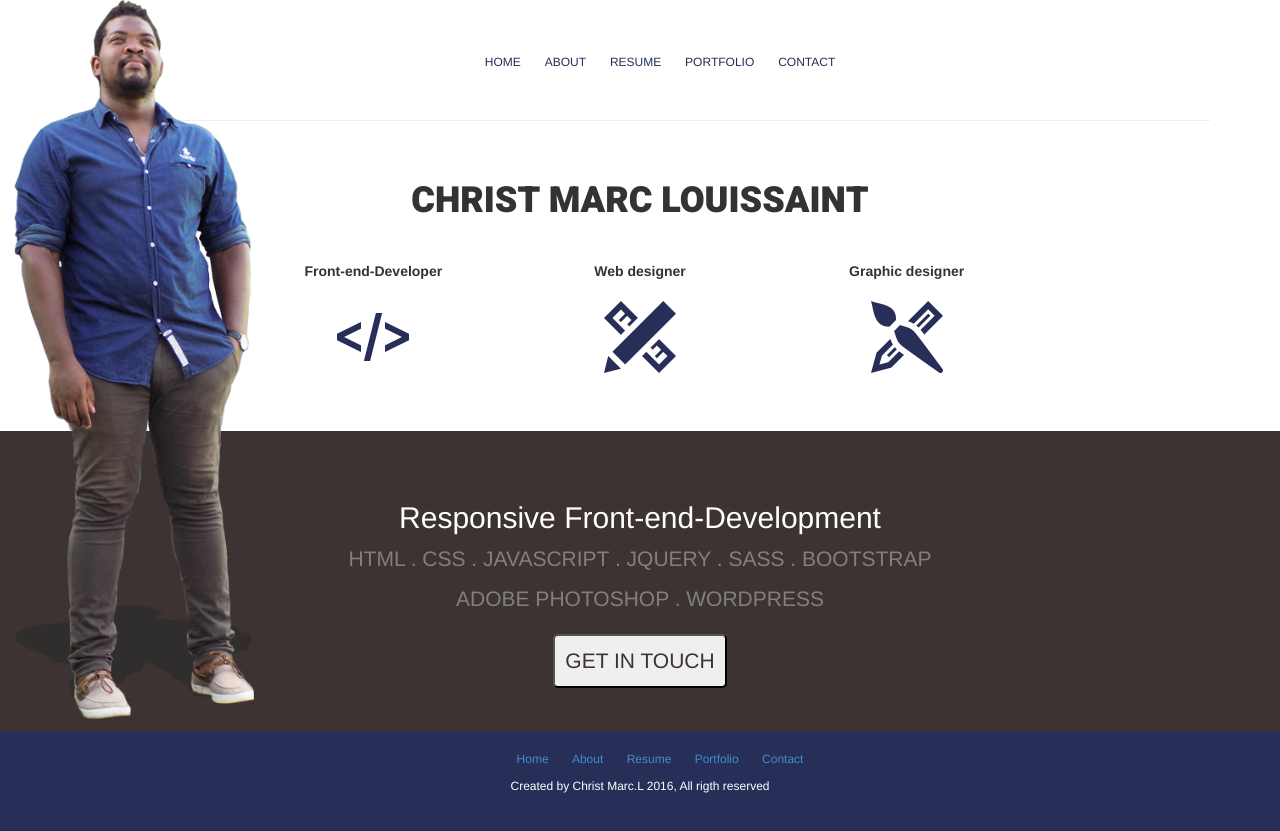
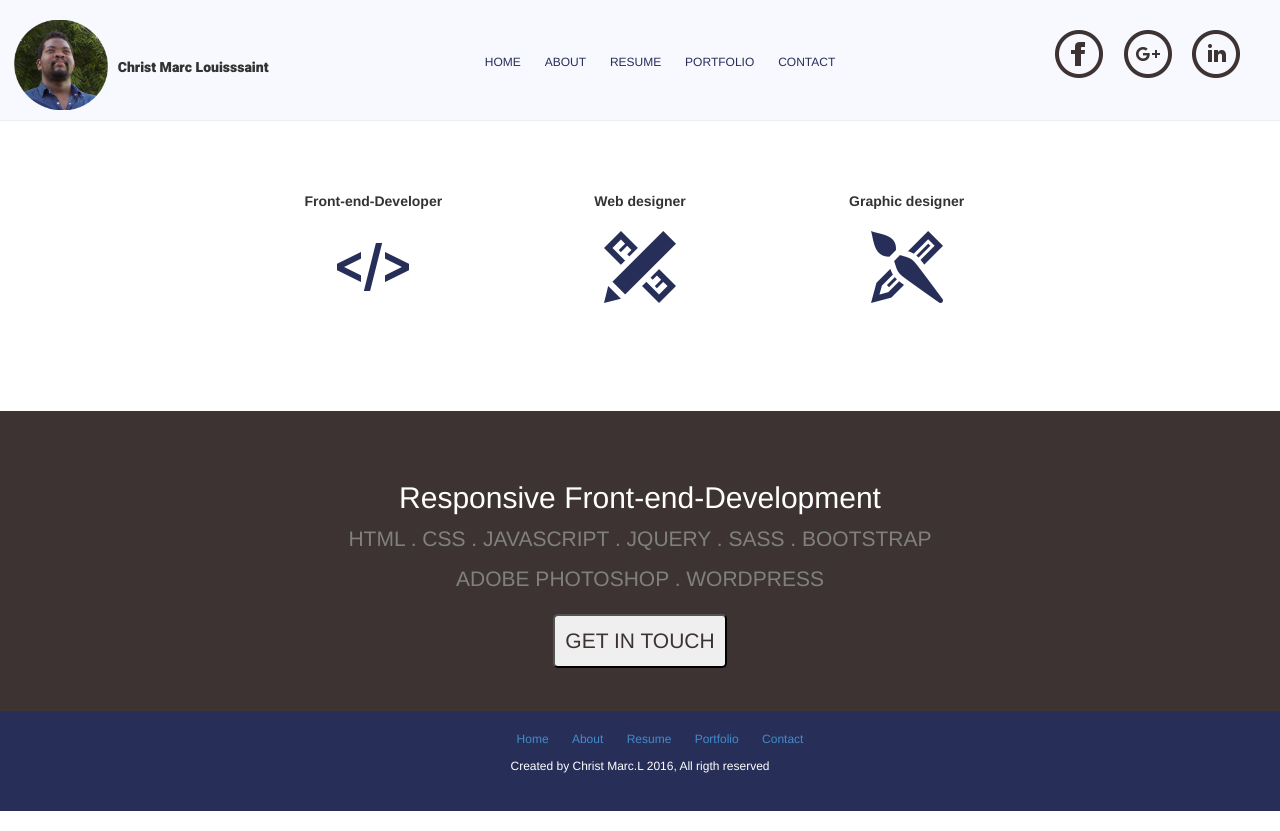
Before and after one commit to christmarc/christmarc.github.io, a plain HTML site: page index.html in a window 1280 px wide. Drawn offline with Linux system fonts and the light colour scheme.

Commit message:
change made to the home web page portfolio

```diff
--- a/index.html
+++ b/index.html
@@ -11,7 +11,7 @@
 </head>
 
 <body>
-  <header id="page_header" class="container">
+  <header id="page_header" >
     <nav class="navbar">
 	     <ul>
           <li><a href="#">Home</a></li>
@@ -21,14 +21,22 @@
           <li><a href="#">Contact</a></li>
        </ul>
   	</nav>
+    <section id="s_media">
+      <ul>
+        <li><a href="#"> <img src="img/face.png"/> </a></li>
+        <li><a href="#"> <img src="img/google.png"/> </a></li>
+        <li><a href="#"> <img src="img/link.png"/> </a></li>
+      </ul>
+    </section>
     <hr>
 
   </header>
   <div id="christ">
-<img src="img/christ.png" height="720px">
+<img src="img/christ.jpg" height="90px">
+<h5>Christ Marc Louisssaint</h5>
   </div>
   <section id="id" class="container">
-    <h1>CHRIST MARC LOUISSAINT</h1>
+
     <div class="row">
        <div class="col-md-4">Front-end-Developer<br/><br/><img src="img/part1.png"> </div>
        <div class="col-md-4">Web designer<br/><br/><img src="img/part2.png"></div>
--- a/style.css
+++ b/style.css
@@ -1,11 +1,12 @@
 body{
     text-align: center;
-    z-index:1;
 }
 
 #page_header{
-   margin-top: 50px;
+    padding-top:50px;
+
    margin-bottom: 20px;
+   background-color: ghostwhite;
 }
 #page_header a{
     color:#272f59;
@@ -20,11 +21,24 @@ nav li{
     padding: 10px;
     font-size:12px;
 }
+#s_media li{
+list-style: none;
+text-decoration: none;
+display: inline-block;
+padding: 10px;
+}
+#s_media{
+    position: absolute;
+    top: 20px;
+    right:30px;
+    font-size:0.1em;
+}
 
 #id{
     background-color:#ffffff;
     height:270px;
     width: 800px;
+    padding-top: 50px;
 }
 
  #id h1{
@@ -56,15 +70,21 @@ footer{
     padding-top: 20px;
     color: white;
     font-size: 12px;
-    text-align: center
+
 }
 
 #christ  {
  position: absolute;
  left: 14px;
- top: 0px;
+ top: 20px;
  z-index:1;
 
+}
+#christ h5{
+    float: right;
+    font-family:  'Heebo',sans-serif;
+    margin-top:40px;
+    padding-left: 10px;
 }
 
 .row{
```
Also changed, not shown: img/christ.jpg (added), img/christ.png (deleted), img/face.png (added), img/google.png (added), img/link.png (added).
